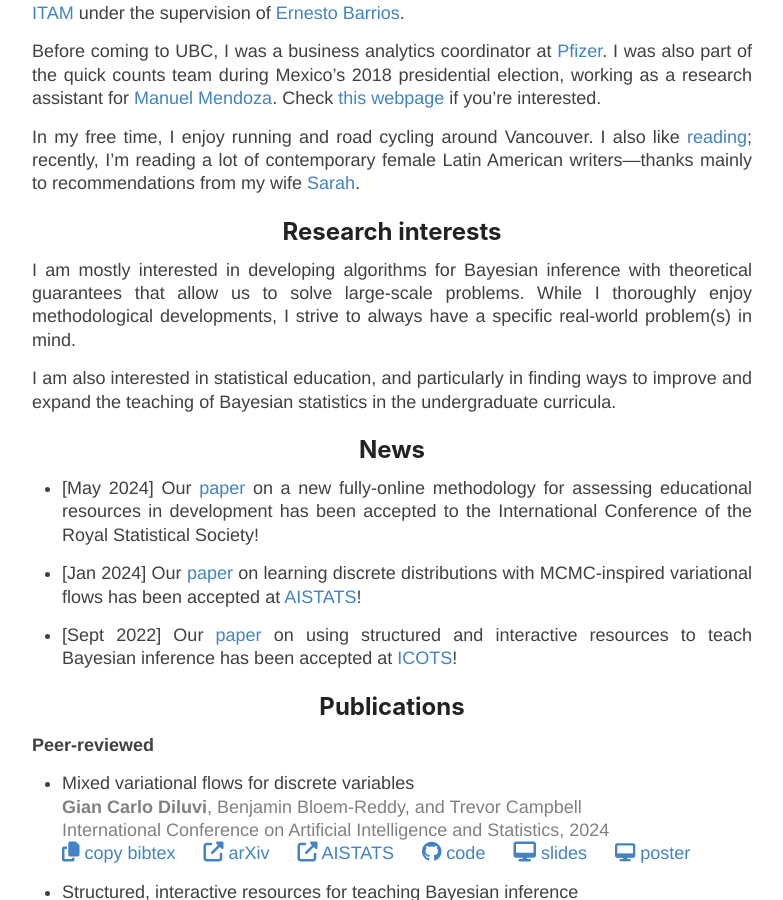
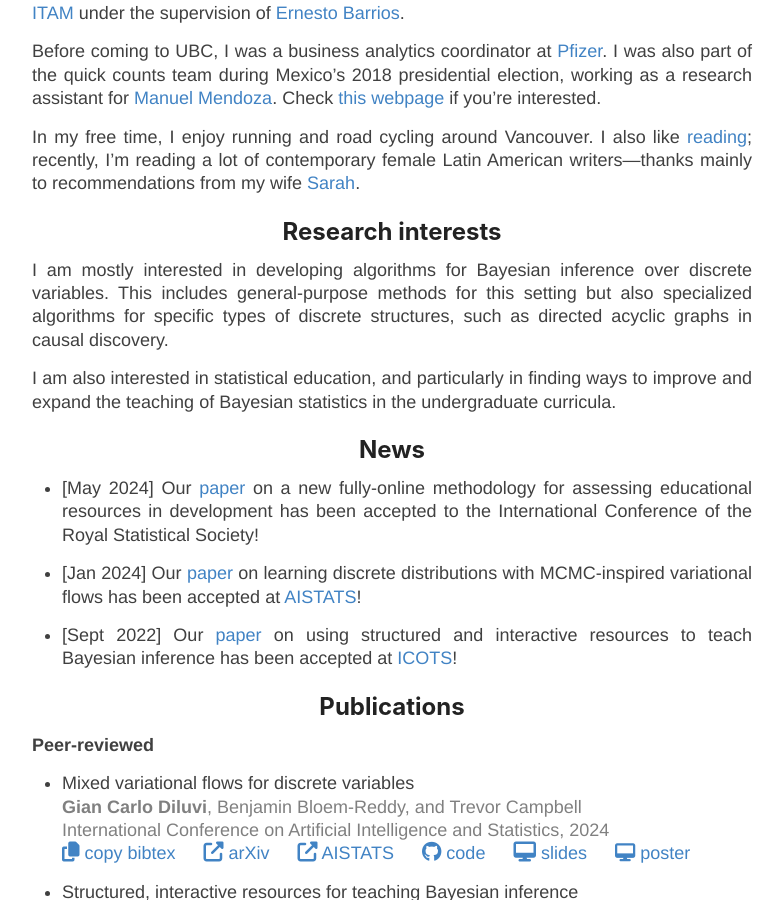
Before and after one commit to giankdiluvi/giankdiluvi.github.io, a Jekyll site: the page built from index.md, in a window 1280 px wide and 900 px high, scrolled down 595 px. Shown: the whole window, without its empty margins (248-1031 px from the left). Built offline with Jekyll 4.4.1, drawn with Linux system fonts in a browser that asks for light colours; nearby versions of some CDN libraries; our own code applies the rules of GitHub Pages for plain Markdown files.

Commit message:
update research interests

```diff
--- a/index.md
+++ b/index.md
@@ -31,9 +31,10 @@ mainly to recommendations from my wife [Sarah](https://sarahrevilla.github.io/).
 ## Research interests
 
 I am mostly interested in developing algorithms for Bayesian inference
-with theoretical guarantees that allow us to solve large-scale problems.
-While I thoroughly enjoy methodological developments,
-I strive to always have a specific real-world problem(s) in mind.
+over discrete variables.
+This includes general-purpose methods for this setting
+but also specialized algorithms for specific types of discrete structures,
+such as directed acyclic graphs in causal discovery.
 
 I am also interested in statistical education,
 and particularly in finding ways to improve and expand
```
Also changed, not shown: 2 other files.
